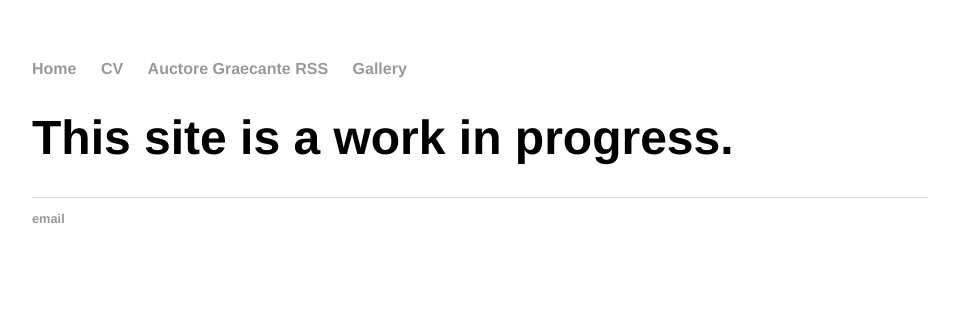
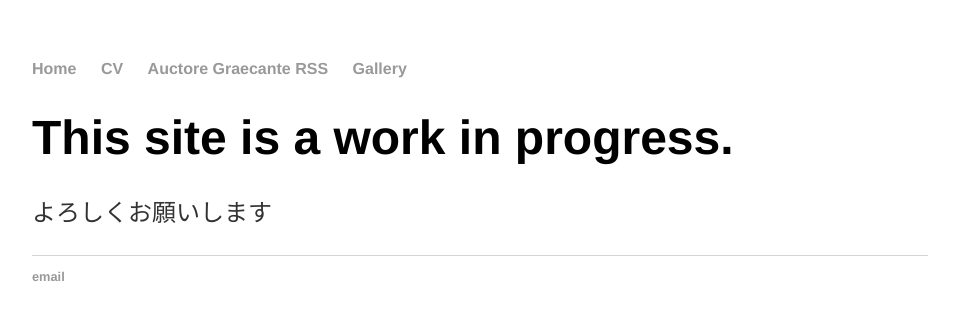
Before and after one commit to AJIC/ajicrawford.github.io, a Jekyll site: the page built from index.html, in a window 1280 px wide. Shown: the top 320 px of the page, without its empty margins (160-1119 px from the left). Built offline with Jekyll 4.4.1, drawn with Linux system fonts in a browser that asks for light colours.

Commit message:
Update index.html

```diff
--- a/index.html
+++ b/index.html
@@ -4,5 +4,5 @@ title: Alexander J. I. Crawford
 ---
 <div class="blurb">
 	<h1>This site is a work in progress.</h1>
-	<p></p>
+	<p>よろしくお願いします</p>
 </div><!-- /.blurb -->
```
